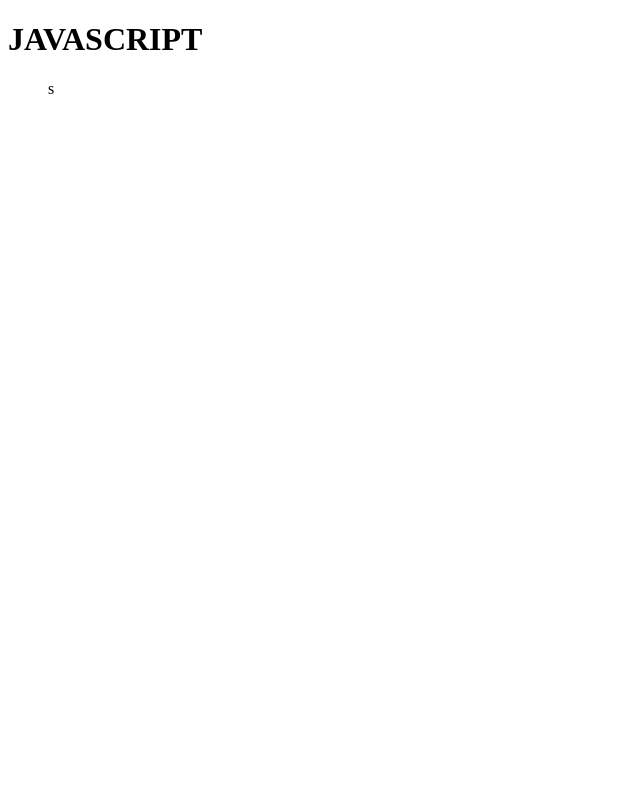
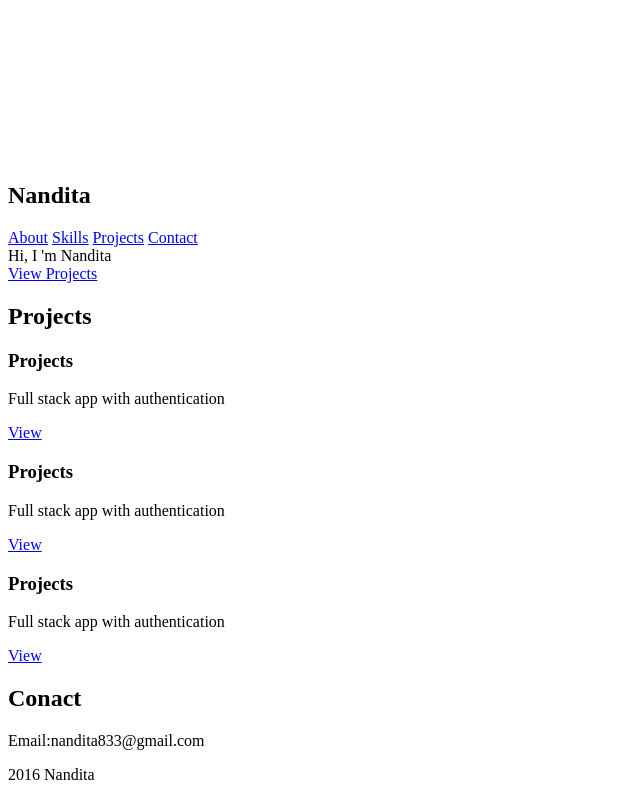
Before and after one commit to nandita60/shortcut40java, a plain HTML site: page index.html in a window 1280 px wide. Shown: the whole page, without its empty margins (0-640 px from the left). Drawn offline with Linux system fonts and the light colour scheme; no server answers.

Commit message:
Created HTML page

```diff
--- a/index.html
+++ b/index.html
@@ -3,15 +3,89 @@
 <head>
     <meta charset="UTF-8">
     <meta name="viewport" content="width=device-width, initial-scale=1.0">
-    <title>Document</title>
+    <title> NANDITA FULL STACK JAVA DEVELOPER</title>
+    <link rel="stylsheet" href="style.css"
 
 </head>
 <body>
-    <h1>JAVASCRIPT</h1>
 
-    <ul id="users">s</ul>
+    <canvas id="particles"></canvas>
+
+    <header>
+        <h2>Nandita</h2>
+        <nav>
+            <a href="#about">About</a>
+            <a href="#skills">Skills</a>
+            <a href="projects">Projects</a>
+            <a href="#contact"> Contact</a>
+        </nav>
+    </header>
+
+<!-- HERO -->
+
+<section class="hero"
+  <h1>Hi, I 'm <span>Nandita</span></h1>
+
+  <div class="typing" id="typing"></div>
+  <a href="projects" class="btn">View Projects</a>
+</section>
+
+<!--PROJECTS-->
+
+<section class="projects" id="projects">
+    <h2>Projects</h2>
+
+ <div class="projects">
+ </div  class="card">
+    <h3>Projects</h3>
+    <p>Full stack app with authentication</p>
+    <a href="#">View</a>
+    </div>
+
+    <div class="projects">
+ </div  class="card">
+    <h3>Projects</h3>
+    <p>Full stack app with authentication</p>
+    <a href="#">View</a>
+    </div>
+
+<div class="projects">
+</div class="card">
+<h3>Projects</h3>
+    <p>Full stack app with authentication</p>
+    <a href="#">View</a>
+    </div>
+</div>
+
+</section>
+
+<!--CONACT-->
+
+<section class="conact">
+ <h2>Conact</h2>
+ <p>Email:nandita833@gmail.com</p>
+
+</section>
+
+<footer>
+    <p>2016 Nandita</p>
+</footer>
 
 
+
+
+
+
+
+
+
+
+
+
+
+
+
+</section>
 
 
 
```
